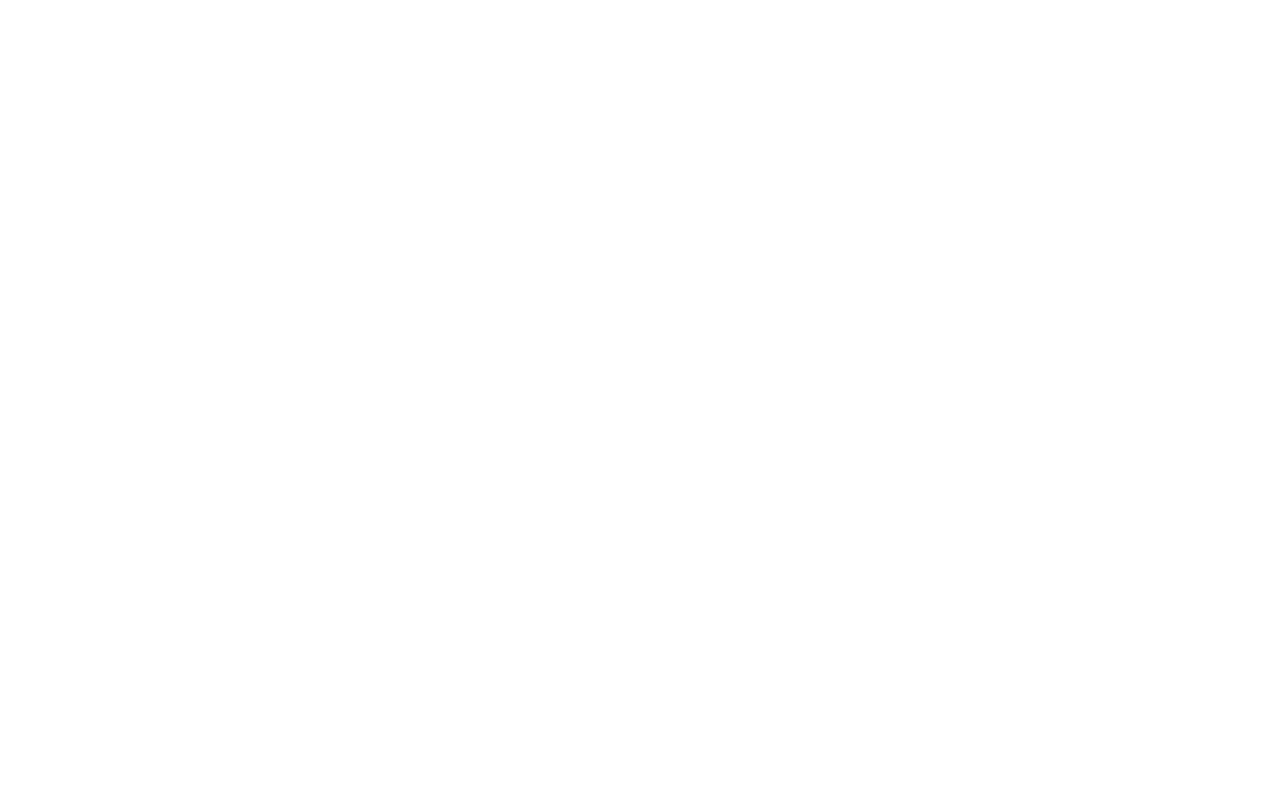
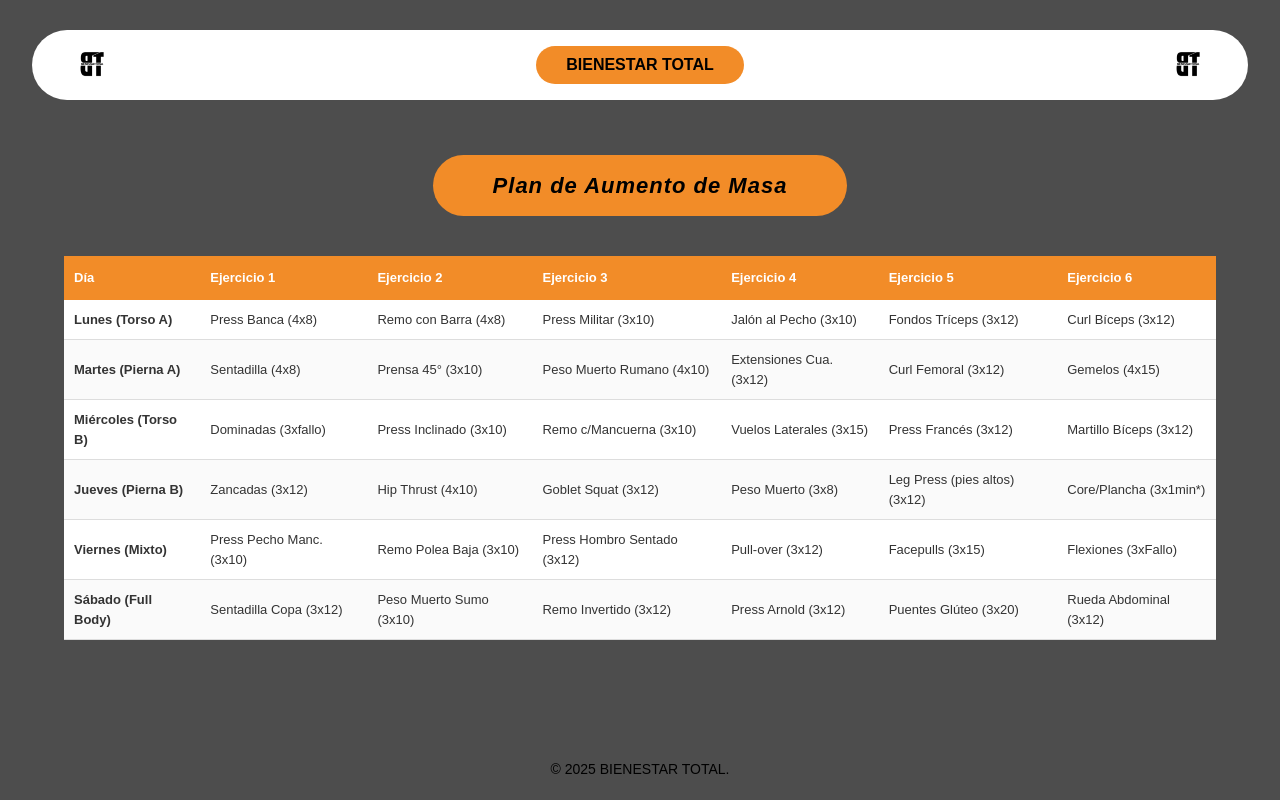
Before and after one commit to SalomeCadavid/bienestar__frontend, a React app: page /rutina-aumento-masa in a window 1280 px wide. Before the commit this address had no page. Built offline with nearby package versions, Linux system fonts and the light colour scheme; the HTML template or start-up script is replaced by a standard one.

Commit message:
rutinas terminadas

```diff
--- a/src/App.jsx
+++ b/src/App.jsx
@@ -17,6 +17,9 @@ import PasarelaPagos from "./pages/PasarelaPagos";
 import AdminUsuarios from "./pages/AdminUsuarios";
 import PasarelaProductos from "./pages/PasarelaProductos";
 import RutinaMantenimiento from "./pages/RutinaMantenimiento";
+import RutinaAumentoMasa from "./pages/RutinaAumentoMasa";
+import RutinaPerdidaGrasa from "./pages/RutinaPerdidaGrasa";
+import RutinaControlIntensivo from "./pages/RutinaControlIntensivo";
 
 /* PLANES */
 import PlanAumentoMasa from "./pages/PlanAumentoMasa";
@@ -86,6 +89,24 @@ function App() {
             }
           />
 
+          {/* RUTINAS */}
+
+          <Route path="/rutina-mantenimiento"
+            element={<RutinaMantenimiento />}
+          />
+
+          <Route path="/rutina-aumento-masa"
+            element={<RutinaAumentoMasa />}
+          />
+
+          <Route path="/rutina-perdida-grasa"
+            element={<RutinaPerdidaGrasa />}
+          />
+
+          <Route path="/rutina-control-intensivo"
+            element={<RutinaControlIntensivo />}
+          />
+
           <Route path="/nosotros" element={<Nosotros />} />
           <Route path="/recomendaciones" element={<Recomendaciones />} />
 
@@ -123,6 +144,7 @@ function App() {
               </ProtectedRoute>
             }
           />
+
           <Route
             path="/perfil"
             element={
@@ -133,27 +155,15 @@ function App() {
           />
 
           <Route path="/pasarela"
-          element={
-          <PasarelaPagos />
-          }
+            element={<PasarelaPagos />}
           />
 
           <Route path="/admin-usuarios"
-          element={
-          <AdminUsuarios />
-          }
+            element={<AdminUsuarios />}
           />
 
           <Route path="/pasarela-producto"
-          element={
-          <PasarelaProductos />
-          }
-          />
-
-          <Route path="/rutina-mantenimiento"
-          element={
-          <RutinaMantenimiento />
-          }
+            element={<PasarelaProductos />}
           />
 
         </Routes>
--- a/src/pages/PasarelaProductos.jsx
+++ b/src/pages/PasarelaProductos.jsx
@@ -80,7 +80,7 @@ function PasarelaProductos() {
         productos: [{ producto_id: Number(producto_id), cantidad: 1 }]
       });
       alert("¡Pago exitoso! Producto adquirido correctamente.");
-      navigate("/tienda");
+      navigate("/productos");
     } catch (error) {
       console.log(error.response?.data);
       alert(error.response?.data?.message || "Error al procesar el pago");
--- a/src/pages/Perfil.jsx
+++ b/src/pages/Perfil.jsx
@@ -134,12 +134,6 @@ const Perfil = () => {
 
         <h3>CONFIGURACIÓN</h3>
 
-        <button
-          className="btn-perfil"
-          onClick={() => navigate("/cambiar-password")}
-        >
-          CAMBIAR CONTRASEÑA
-        </button>
 
         <button
           className="btn-perfil"
--- /dev/null
+++ b/src/pages/RutinaAumentoMasa.jsx
@@ -0,0 +1,89 @@
+import { useNavigate } from "react-router-dom";
+import logo from "../assets/TB.png";
+import "./Planes.css";
+import "./RutinaMantenimiento.css";
+
+function RutinaAumentoMasa() {
+
+  const navigate = useNavigate();
+
+  const rutina = [
+    {
+      dia: "Lunes (Torso A)",
+      ejercicios: ["Press Banca (4x8)", "Remo con Barra (4x8)", "Press Militar (3x10)", "Jalón al Pecho (3x10)", "Fondos Tríceps (3x12)", "Curl Bíceps (3x12)"]
+    },
+    {
+      dia: "Martes (Pierna A)",
+      ejercicios: ["Sentadilla (4x8)", "Prensa 45° (3x10)", "Peso Muerto Rumano (4x10)", "Extensiones Cua. (3x12)", "Curl Femoral (3x12)", "Gemelos (4x15)"]
+    },
+    {
+      dia: "Miércoles (Torso B)",
+      ejercicios: ["Dominadas (3xfallo)", "Press Inclinado (3x10)", "Remo c/Mancuerna (3x10)", "Vuelos Laterales (3x15)", "Press Francés (3x12)", "Martillo Bíceps (3x12)"]
+    },
+    {
+      dia: "Jueves (Pierna B)",
+      ejercicios: ["Zancadas (3x12)", "Hip Thrust (4x10)", "Goblet Squat (3x12)", "Peso Muerto (3x8)", "Leg Press (pies altos) (3x12)", "Core/Plancha (3x1min*)"]
+    },
+    {
+      dia: "Viernes (Mixto)",
+      ejercicios: ["Press Pecho Manc. (3x10)", "Remo Polea Baja (3x10)", "Press Hombro Sentado (3x12)", "Pull-over (3x12)", "Facepulls (3x15)", "Flexiones (3xFallo)"]
+    },
+    {
+      dia: "Sábado (Full Body)",
+      ejercicios: ["Sentadilla Copa (3x12)", "Peso Muerto Sumo (3x10)", "Remo Invertido (3x12)", "Press Arnold (3x12)", "Puentes Glúteo (3x20)", "Rueda Abdominal (3x12)"]
+    },
+  ];
+
+  return (
+    <div className="planes-container">
+
+      {/* Header */}
+      <div className="header">
+        <img src={logo} alt="logo" className="logo" />
+        <button className="btn-header" onClick={() => navigate("/")}>
+          BIENESTAR TOTAL
+        </button>
+        <img src={logo} alt="logo" className="logo" />
+      </div>
+
+      {/* Badge título */}
+      <div className="rutina-badge">
+        Plan de Aumento de Masa
+      </div>
+
+      {/* Tabla */}
+      <div className="rutina-tabla-wrapper">
+        <table className="rutina-tabla">
+          <thead>
+            <tr>
+              <th>Día</th>
+              <th>Ejercicio 1</th>
+              <th>Ejercicio 2</th>
+              <th>Ejercicio 3</th>
+              <th>Ejercicio 4</th>
+              <th>Ejercicio 5</th>
+              <th>Ejercicio 6</th>
+            </tr>
+          </thead>
+          <tbody>
+            {rutina.map((fila, i) => (
+              <tr key={i}>
+                <td><b>{fila.dia}</b></td>
+                {fila.ejercicios.map((ej, j) => (
+                  <td key={j}>{ej}</td>
+                ))}
+              </tr>
+            ))}
+          </tbody>
+        </table>
+      </div>
+
+      <footer style={{ marginTop: "auto", paddingBottom: "20px" }}>
+        © 2025 BIENESTAR TOTAL.
+      </footer>
+
+    </div>
+  );
+}
+
+export default RutinaAumentoMasa;
--- /dev/null
+++ b/src/pages/RutinaControlIntensivo.jsx
@@ -0,0 +1,89 @@
+import { useNavigate } from "react-router-dom";
+import logo from "../assets/TB.png";
+import "./Planes.css";
+import "./RutinaMantenimiento.css";
+
+function RutinaControlIntensivo() {
+
+  const navigate = useNavigate();
+
+  const rutina = [
+    {
+      dia: "Lunes (Fuerza Asist)",
+      ejercicios: ["Sentarse/Pararse (3x10)", "Flexiones Pared (3x12)", "Remo con Banda (3x15)", "Press Hombro Sent. (3x12)", "Elevación Talón (3x15)", "Caminata (10 min)"]
+    },
+    {
+      dia: "Martes (Movilidad)",
+      ejercicios: ["Marcha en Sitio (3x2min)", "Círculos Brazos (3x15)", "Estiramiento Gato (3x10)", "Elevación Lateral (3x12)", "Rotación Tronco (3x15)", "Caminata (10 min)"]
+    },
+    {
+      dia: "Miércoles (Resist.)",
+      ejercicios: ["Caminata Plana (10 min)", "Step Ups bajos (3x10)", "Aperturas con Banda (3x15)", "Puente Glúteo (3x12)", "Press Pecho Sent. (3x12)", "Caminata Plana (10 min)"]
+    },
+    {
+      dia: "Jueves (Core/Postura)",
+      ejercicios: ["Deadbug Asistido (3x10)", "Bird-Dog (3x10)", "Plancha en Mesa (3x20s)", "Jalón con Goma (3x15)", "Remo un Brazo (3x12)", "Caminata (15 min)"]
+    },
+    {
+      dia: "Viernes (Funcional)",
+      ejercicios: ["Sentadilla Box (3x12)", "Empuje de Muro (3x30s)", "Remo Invertido Alto (3x12)", "Curls con Banda (3x15)", "Patada Glúteo (3x15)", "Elíptica Suave (10 min)"]
+    },
+    {
+      dia: "Sábado (Actividad)",
+      ejercicios: ["Paseo Continuo (15 min)", "Círculos Cadera (3x15)", "Elevación Rodilla (3x12)", "Apertura Pecho (3x15)", "Estiramiento Isquios", "Paseo Continuo (15 min)"]
+    },
+  ];
+
+  return (
+    <div className="planes-container">
+
+      {/* Header */}
+      <div className="header">
+        <img src={logo} alt="logo" className="logo" />
+        <button className="btn-header" onClick={() => navigate("/")}>
+          BIENESTAR TOTAL
+        </button>
+        <img src={logo} alt="logo" className="logo" />
+      </div>
+
+      {/* Badge título */}
+      <div className="rutina-badge">
+        Plan Control Intensivo
+      </div>
+
+      {/* Tabla */}
+      <div className="rutina-tabla-wrapper">
+        <table className="rutina-tabla">
+          <thead>
+            <tr>
+              <th>Día</th>
+              <th>Ejercicio 1</th>
+              <th>Ejercicio 2</th>
+              <th>Ejercicio 3</th>
+              <th>Ejercicio 4</th>
+              <th>Ejercicio 5</th>
+              <th>Ejercicio 6</th>
+            </tr>
+          </thead>
+          <tbody>
+            {rutina.map((fila, i) => (
+              <tr key={i}>
+                <td><b>{fila.dia}</b></td>
+                {fila.ejercicios.map((ej, j) => (
+                  <td key={j}>{ej}</td>
+                ))}
+              </tr>
+            ))}
+          </tbody>
+        </table>
+      </div>
+
+      <footer style={{ marginTop: "auto", paddingBottom: "20px" }}>
+        © 2025 BIENESTAR TOTAL.
+      </footer>
+
+    </div>
+  );
+}
+
+export default RutinaControlIntensivo;
--- /dev/null
+++ b/src/pages/RutinaPerdidaGrasa.jsx
@@ -0,0 +1,89 @@
+import { useNavigate } from "react-router-dom";
+import logo from "../assets/TB.png";
+import "./Planes.css";
+import "./RutinaMantenimiento.css";
+
+function RutinaPerdidaGrasa() {
+
+  const navigate = useNavigate();
+
+  const rutina = [
+    {
+      dia: "Lunes (Circuito)",
+      ejercicios: ["Sentadilla (4x15)", "Flexiones (4x15)", "Escaladores (4x30s)", "Zancadas (4x12)", "Remo Polea (4x15)", "Jumping Jacks (4x45s)"]
+    },
+    {
+      dia: "Martes (Fuerza Sup)",
+      ejercicios: ["Press Pecho Máq. (3x15)", "Jalón Pecho (3x15)", "Press Hombro (3x15)", "Remo Sentado (3x15)", "Extensión Tríceps (3x15)", "Elíptica (15 min)"]
+    },
+    {
+      dia: "Miércoles (HIIT)",
+      ejercicios: ["Bici (1 min fuerte)", "Bici (1 min suave)", "Sentadilla Salto (3x12)", "Burpees (3x10)", "Plancha (3x45s)", "Repetir Ciclo x4"]
+    },
+    {
+      dia: "Jueves (Fuerza Inf)",
+      ejercicios: ["Prensa Piernas (3x20)", "Curl Pierna (3x15)", "Extensiones (3x15)", "Peso Muerto Rum. (3x15)", "Abductores (3x20)", "Caminata Inclinada (15m)"]
+    },
+    {
+      dia: "Viernes (Metabólico)",
+      ejercicios: ["Kettlebell Swing (3x20)", "Box Step Ups (3x15)", "Flexiones Inclin. (3x15)", "Pull-apart Bandas (3x20)", "Crunch Abdom. (3x20)", "Bici Estática (15 min)"]
+    },
+    {
+      dia: "Sábado (LISS)",
+      ejercicios: ["Caminata (20 min)", "Subir Escaleras (5 min)", "Sentadilla Isom. (3x30s)", "Plancha (3x45s)", "Supermans (3x15)", "Caminata (20 min)"]
+    },
+  ];
+
+  return (
+    <div className="planes-container">
+
+      {/* Header */}
+      <div className="header">
+        <img src={logo} alt="logo" className="logo" />
+        <button className="btn-header" onClick={() => navigate("/")}>
+          BIENESTAR TOTAL
+        </button>
+        <img src={logo} alt="logo" className="logo" />
+      </div>
+
+      {/* Badge título */}
+      <div className="rutina-badge">
+        Plan Perdida de Grasa
+      </div>
+
+      {/* Tabla */}
+      <div className="rutina-tabla-wrapper">
+        <table className="rutina-tabla">
+          <thead>
+            <tr>
+              <th>Día</th>
+              <th>Ejercicio 1</th>
+              <th>Ejercicio 2</th>
+              <th>Ejercicio 3</th>
+              <th>Ejercicio 4</th>
+              <th>Ejercicio 5</th>
+              <th>Ejercicio 6</th>
+            </tr>
+          </thead>
+          <tbody>
+            {rutina.map((fila, i) => (
+              <tr key={i}>
+                <td><b>{fila.dia}</b></td>
+                {fila.ejercicios.map((ej, j) => (
+                  <td key={j}>{ej}</td>
+                ))}
+              </tr>
+            ))}
+          </tbody>
+        </table>
+      </div>
+
+      <footer style={{ marginTop: "auto", paddingBottom: "20px" }}>
+        © 2025 BIENESTAR TOTAL.
+      </footer>
+
+    </div>
+  );
+}
+
+export default RutinaPerdidaGrasa;
```
